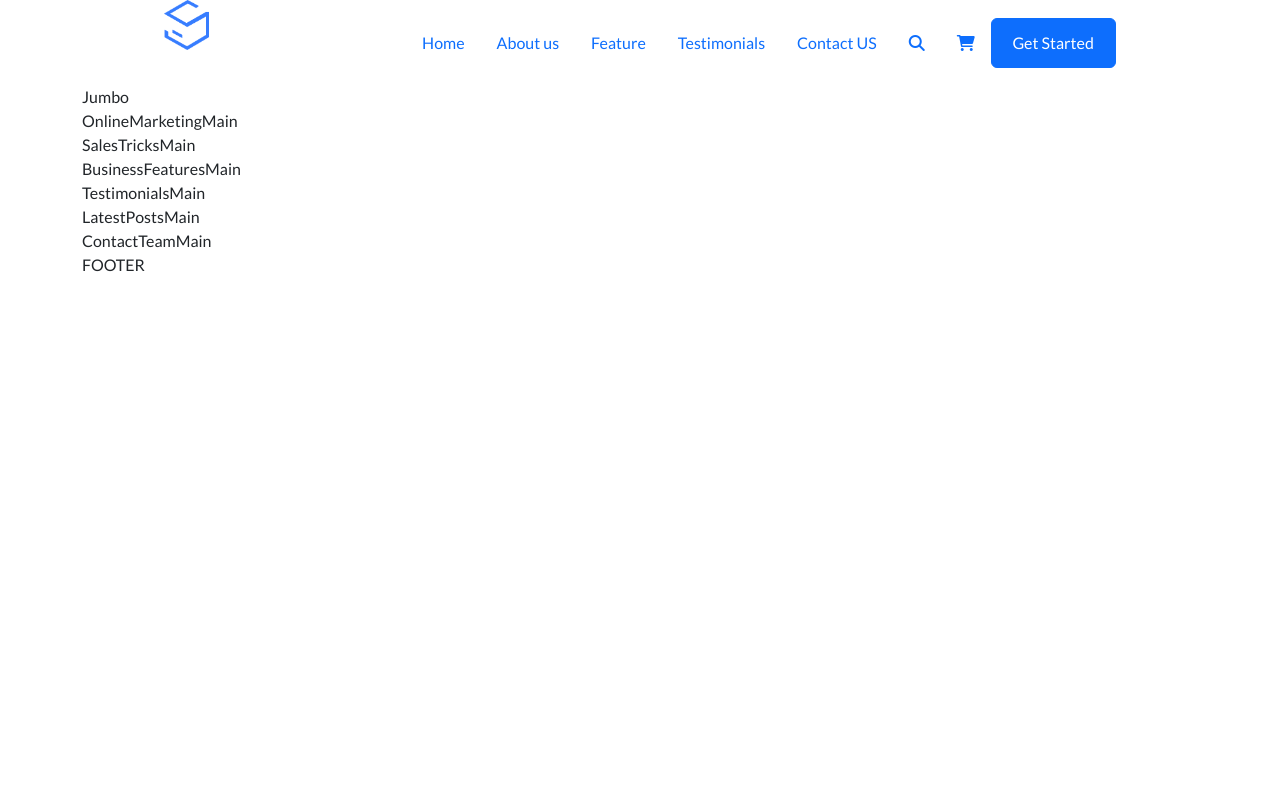
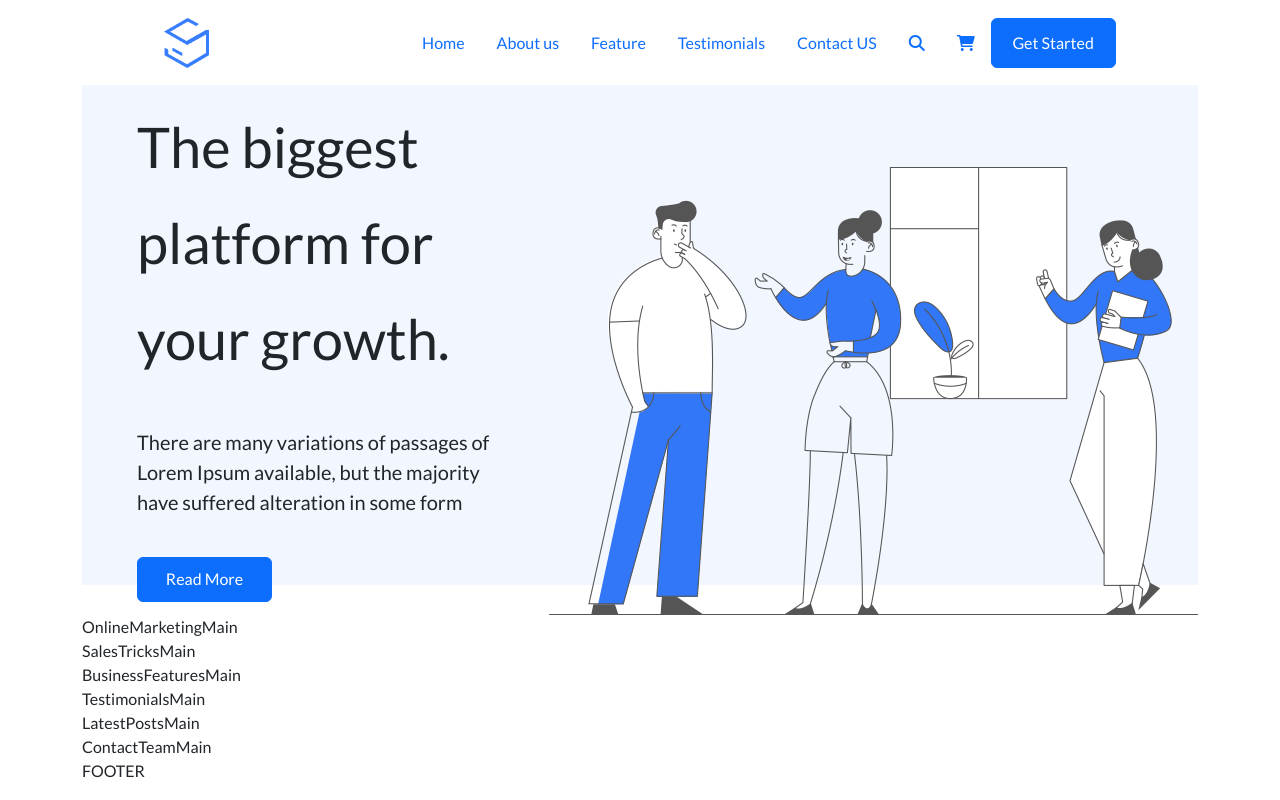
Before and after one commit to TheMrStraffy/proj-html-vuejs, a Vue app: page / in a window 1280 px wide. Built offline with nearby package versions, Linux system fonts and the light colour scheme.

Commit message:
[added] Jumbotron

```diff
--- a/src/components/HeaderApp.vue
+++ b/src/components/HeaderApp.vue
@@ -10,8 +10,8 @@ export default {
 }
 </script>
 <template>
-  <header class="d-flex justify-content-around">
-    <div class="logo">
+  <header class="d-flex justify-content-around align-items-center">
+    <div class="logo align-items-center ">
         <img src="../assets/img/logo-2.png" alt="sb-marketing Logo">
     </div>
 
--- a/src/components/JumbotronApp.vue
+++ b/src/components/JumbotronApp.vue
@@ -6,12 +6,50 @@ export default {
 </script>
 <template>
 <div class="jumbotron">
-    Jumbo
+  <div class="bgJumb"></div>
+    <div class="row align-items-center h-100">
+      <div class="col text">
+        <h2>The biggest platform for your growth.</h2>
+        <p>There are many variations of passages of Lorem Ipsum available, but the majority have suffered alteration in some form</p>
+        <button class="btn btn-primary"> Read More</button>
+      </div>
+      <div class="col d-flex align-items-end h-100">
+        <img src="src/assets/img/27-1.png" alt="">
+      </div>
+    </div>
   </div>
 
 </template>
 
 
 <style lang="scss" scoped>
-
+.jumbotron{
+  position: relative;
+  height: 530px;
+  .bgJumb{
+    position: absolute;
+    z-index: -1;
+    width: 100%;
+    height: 500px;
+    background-color: #F2F7FF;
+  }
+}
+img{
+  display: inline-block;
+}
+.text{
+  margin-left: 55px;
+}
+h2{
+  font-size: 3.5rem;
+  line-height: 6rem;
+}
+p{
+  font-size: 1.25rem;
+  margin: 40px 0;
+}
+button{
+  width: 135px;
+  height: 45px;
+}
 </style>
```
